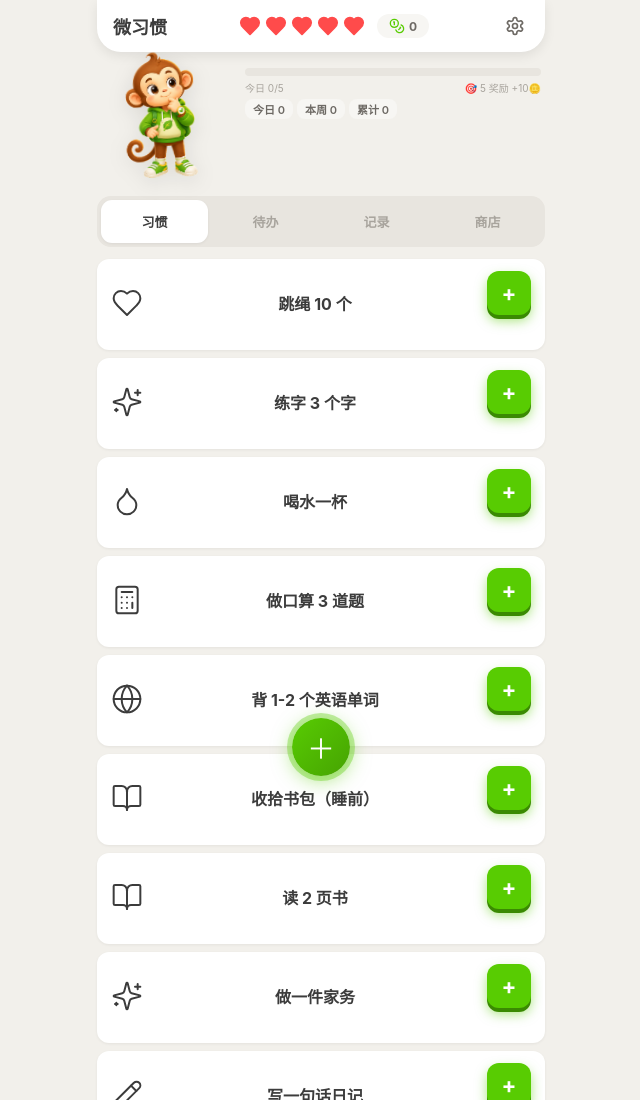
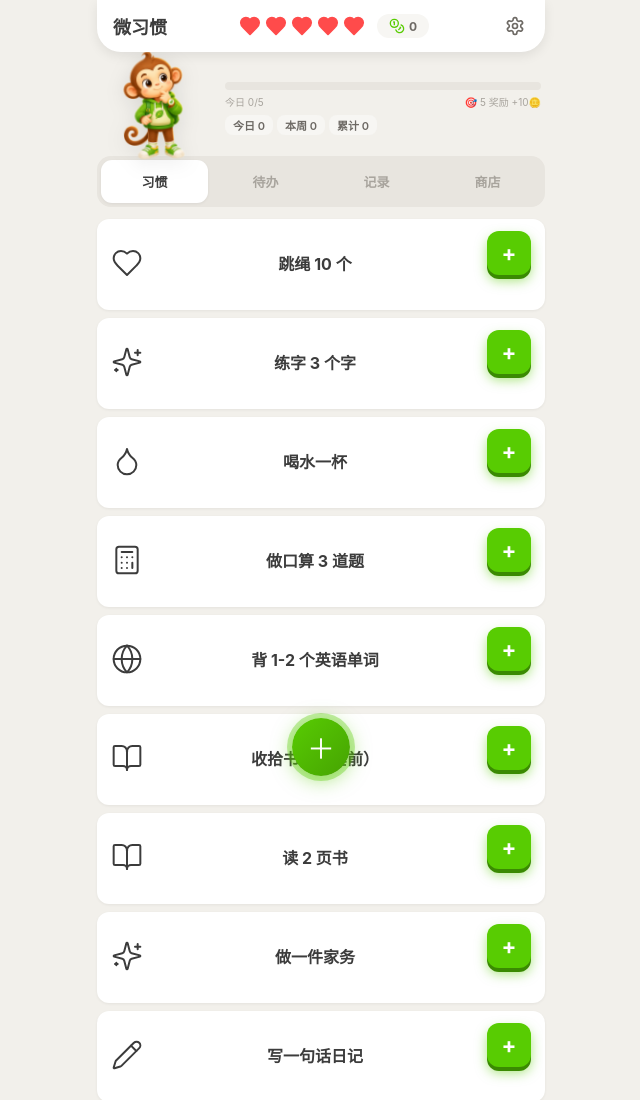
Before and after one commit to ttmouse/mini-habits, a website: page index.html in a window 1280 px wide. Shown: the top 1100 px of the page, without its empty margins (319-959 px from the left). Drawn offline with Linux system fonts and the light colour scheme.

Commit message:
调整猴子大小和位置避免与内容重叠

```diff
--- a/index.html
+++ b/index.html
@@ -157,13 +157,13 @@ button:disabled{opacity:.4!important;pointer-events:none}
   overflow:visible;
 }
 
-.merged-avatar{flex-shrink:0;width:140px;height:120px;display:flex;align-items:flex-start;justify-content:center;overflow:visible}
-.merged-avatar img{width:140px;height:140px;display:block;object-fit:contain;cursor:pointer;margin-top:-20px;margin-left:-10px;filter:drop-shadow(0 4px 10px rgba(0,0,0,.1));transform:rotate(-3deg)}
-.merged-body{flex:1;min-width:0}
+.merged-avatar{flex-shrink:0;width:120px;height:80px;display:flex;align-items:flex-start;justify-content:center;overflow:visible}
+.merged-avatar img{width:120px;height:120px;display:block;object-fit:contain;cursor:pointer;margin-top:-20px;margin-left:-6px;filter:drop-shadow(0 4px 10px rgba(0,0,0,.1));transform:rotate(-2deg)}
+.merged-body{flex:1;min-width:0;padding-top:14px}
 .merged-top{display:flex;align-items:center;margin-bottom:var(--s1)}
 .merged-stats{display:flex;gap:var(--s1);margin-top:var(--s1)}
 .merged-stat{font-size:11px;font-weight:600;color:var(--text-secondary);background:var(--n50);padding:2px 8px;border-radius:8px}
-.daily-progress{margin-bottom:var(--s1)}
+.daily-progress{margin-bottom:6px}
 .daily-progress-bar{background:var(--n150);border-radius:20px;height:8px;overflow:hidden}
 .daily-progress-fill{height:100%;width:0%;background:linear-gradient(90deg,var(--orange),var(--gold-dark));border-radius:20px;transition:width .4s ease-out}
 .daily-progress-label{display:flex;justify-content:space-between;font-size:10px;color:var(--text-tertiary);margin-top:var(--s1)}
```
